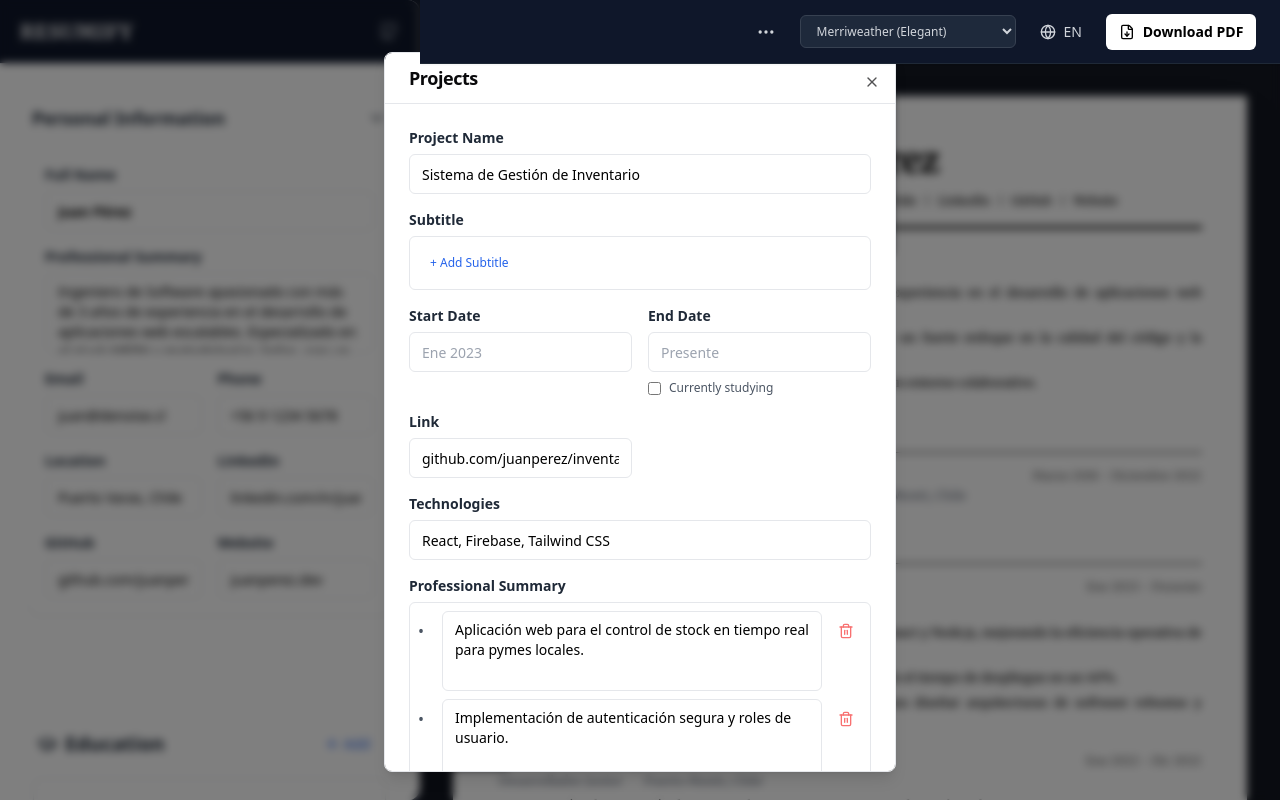
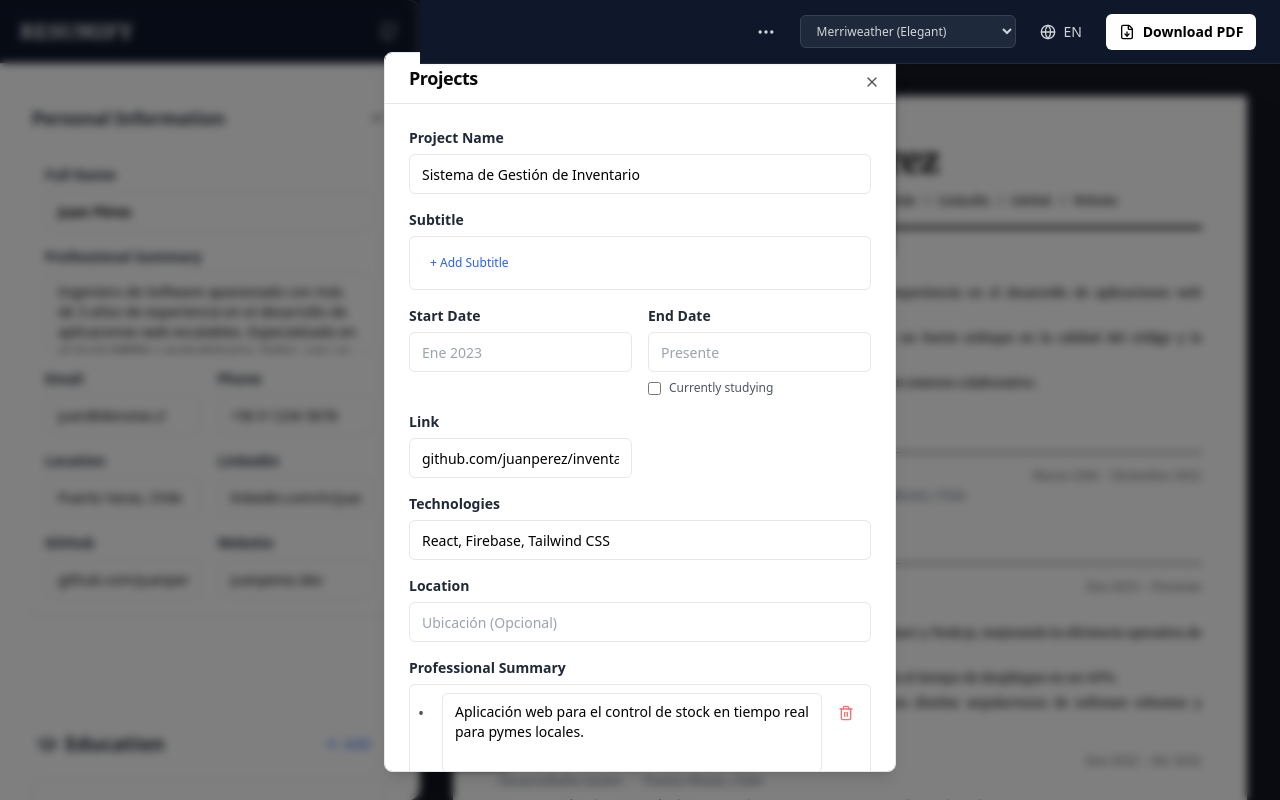
Before and after one commit to ManuelADMN/RESUMIFY, a React (Vite) app: page / in a window 1280 px wide. Both pictures are taken after a click on the element 209 px from the left and 432 px from the top of the page. Built offline with nearby package versions, Linux system fonts and the light colour scheme; a web font is replaced by a local one.

Commit message:
Editor: añadir campo 'Location' en Projects y Certifications; incluir location en initialItem

```diff
--- a/components/Editor.tsx
+++ b/components/Editor.tsx
@@ -149,9 +149,9 @@ const Editor: React.FC<EditorProps> = ({ data, onChange }) => {
     if (!initialItem) {
       if (type === 'education') initialItem = { id: crypto.randomUUID(), institution: '', degree: '', location: '', startDate: '', endDate: '', gpaOrHonors: '', bullets: [], subtitles: [] };
       if (type === 'experience') initialItem = { id: crypto.randomUUID(), company: '', role: '', location: '', startDate: '', endDate: t('present'), bullets: [''], subtitles: [] };
-      if (type === 'project') initialItem = { id: crypto.randomUUID(), name: '', technologies: '', description: [''], link: '', startDate: '', endDate: '', subtitles: [] };
+      if (type === 'project') initialItem = { id: crypto.randomUUID(), name: '', technologies: '', description: [''], link: '', startDate: '', endDate: '', location: '', subtitles: [] };
       if (type === 'skill') initialItem = { id: crypto.randomUUID(), category: '', items: '', bullets: [] };
-      if (type === 'certification') initialItem = { id: crypto.randomUUID(), name: '', issuer: '', startDate: '', endDate: '', link: '', bullets: [] };
+      if (type === 'certification') initialItem = { id: crypto.randomUUID(), name: '', issuer: '', startDate: '', endDate: '', link: '', location: '', bullets: [] };
       if (type === 'workshop') initialItem = { id: crypto.randomUUID(), name: '', organizer: '', startDate: '', endDate: '', location: '', link: '', bullets: [], subtitles: [] };
       if (type === 'link') initialItem = { id: crypto.randomUUID(), label: '', url: '' };
     }
@@ -739,6 +739,10 @@ const Editor: React.FC<EditorProps> = ({ data, onChange }) => {
               <Input value={tempItem?.technologies || ''} onChange={(e) => setTempItem({ ...tempItem, technologies: e.target.value })} />
             </div>
             <div>
+              <FormLabel>{t('location')}</FormLabel>
+              <Input value={tempItem?.location || ''} onChange={(e) => setTempItem({ ...tempItem, location: e.target.value })} placeholder="Ubicación (Opcional)" />
+            </div>
+            <div>
               <FormLabel>{t('profSummary')}</FormLabel>
               <div className="bg-white border border-gray-200 rounded-md p-2 space-y-2">
                 {tempItem?.description?.map((desc: string, idx: number) => (
@@ -819,6 +823,10 @@ const Editor: React.FC<EditorProps> = ({ data, onChange }) => {
               <div>
                 <FormLabel>{t('linkIdOptional')}</FormLabel>
                 <Input value={tempItem?.link || ''} onChange={(e) => setTempItem({ ...tempItem, link: e.target.value })} />
+              </div>
+              <div>
+                <FormLabel>{t('location')}</FormLabel>
+                <Input value={tempItem?.location || ''} onChange={(e) => setTempItem({ ...tempItem, location: e.target.value })} placeholder="Ubicación (Opcional)" />
               </div>
             </div>
             <div>
```
